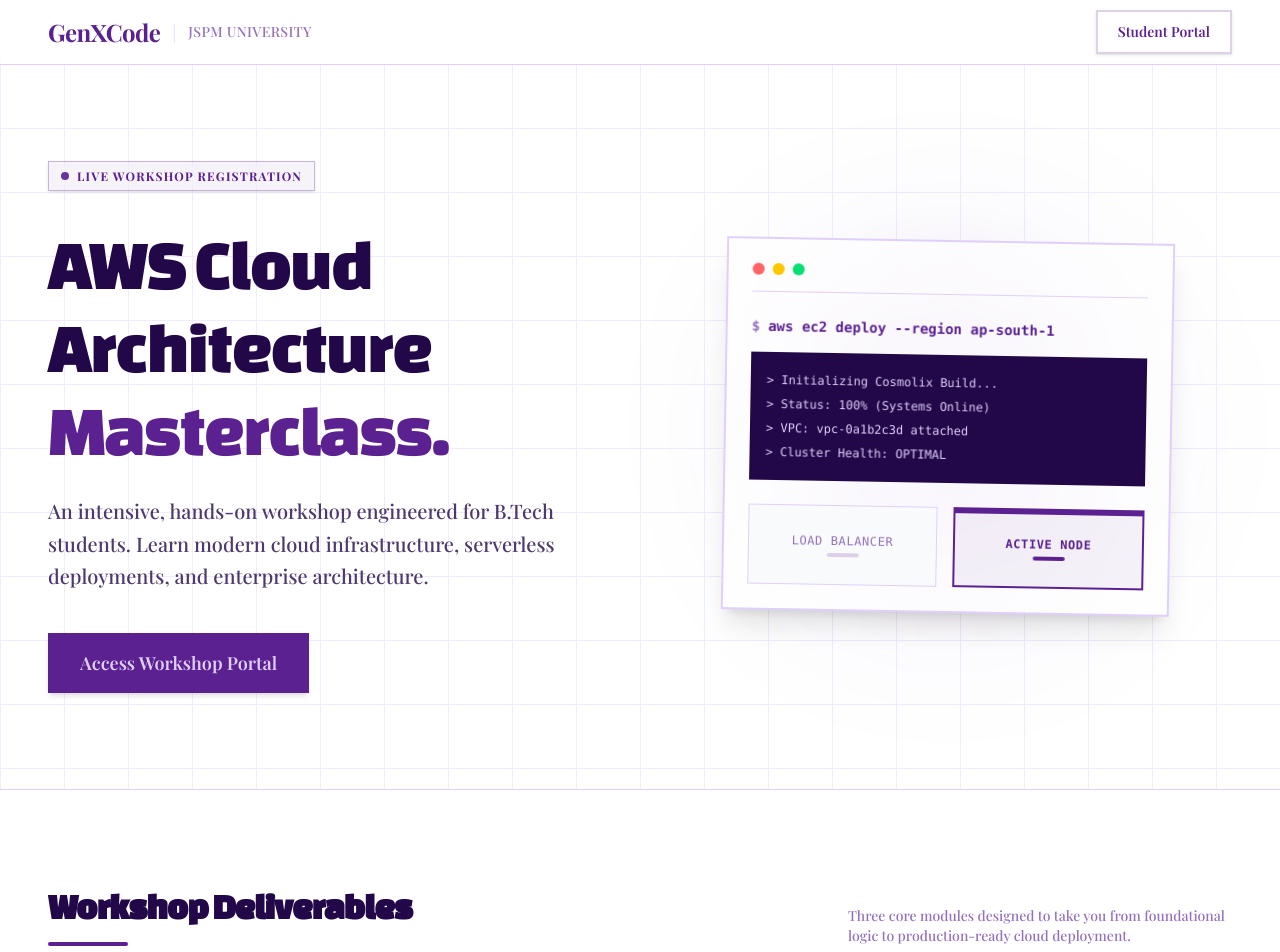
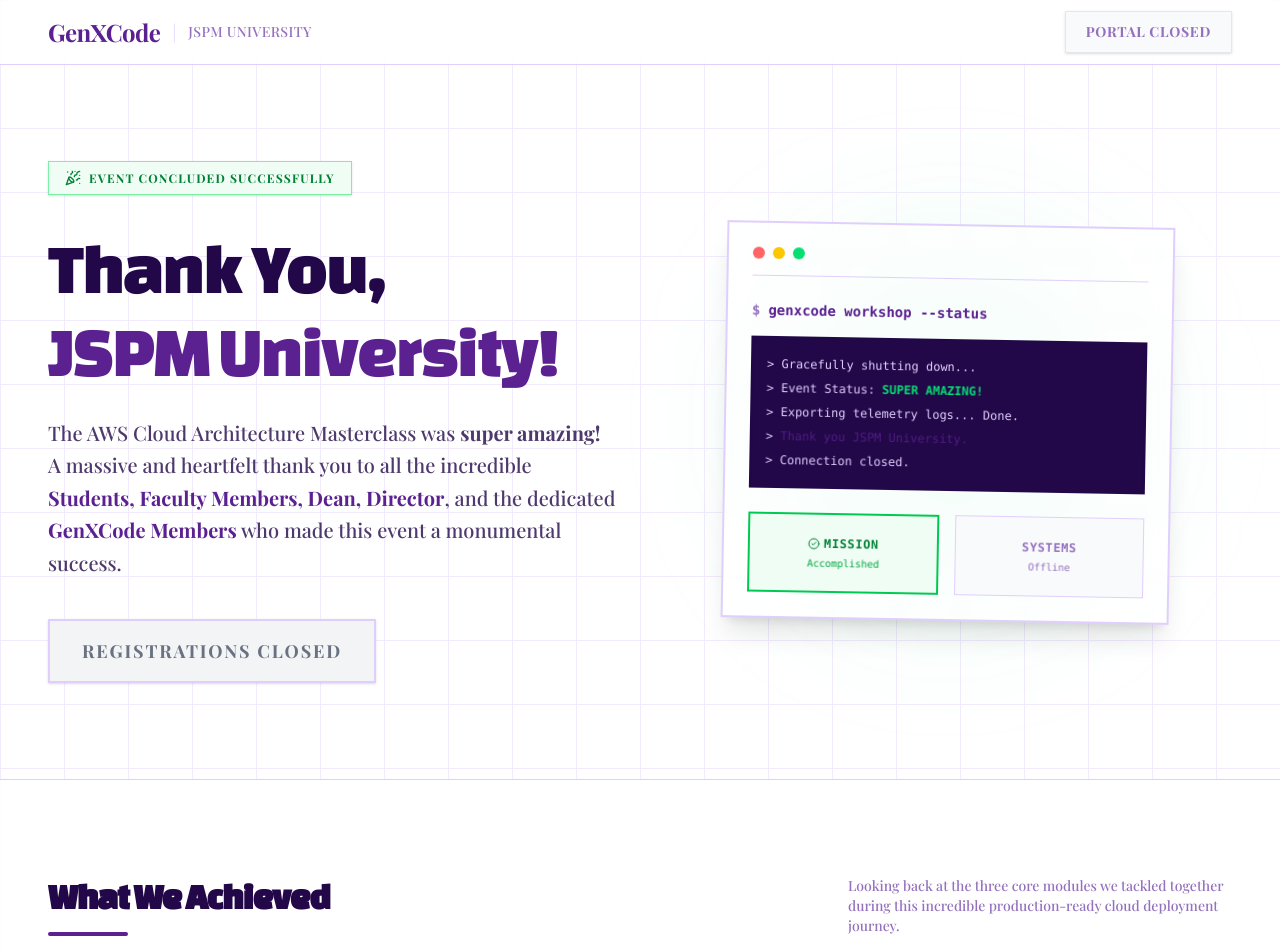
Before and after one commit to 0x-pratham/GenXCode-Workshop, a Next.js app: page / in a window 1280 px wide. Shown: the top 952 px of the page. Built offline with nearby package versions, Linux system fonts and the light colour scheme; a web font is replaced by a local one.

Commit message:
Mission Successful and ThankYou

```diff
--- a/src/app/page.tsx
+++ b/src/app/page.tsx
@@ -1,7 +1,7 @@
 'use client'
 
 import Link from 'next/link'
-import { LayoutTemplate, Server, ShieldCheck, ExternalLink, Heart } from 'lucide-react'
+import { LayoutTemplate, Server, ShieldCheck, ExternalLink, Heart, PartyPopper, CheckCircle2 } from 'lucide-react'
 
 export default function LandingPage() {
   return (
@@ -20,48 +20,44 @@
               JSPM University
             </span>
           </div>
-          <Link
-            href="/login"
-            className="text-xs sm:text-sm font-semibold border-2 border-primary/20 text-primary px-4 sm:px-5 py-2 sm:py-2.5 rounded-sm hover:bg-primary hover:text-primary-foreground transition-all shadow-sm whitespace-nowrap"
-          >
-            Student Portal
-          </Link>
+          <span className="text-xs sm:text-sm font-bold border border-gray-200 bg-gray-50 text-secondary px-4 sm:px-5 py-2 sm:py-2.5 rounded-sm shadow-sm whitespace-nowrap cursor-not-allowed uppercase tracking-wider">
+            Portal Closed
+          </span>
         </div>
       </nav>
 
       {/* Two-Column Hero Section */}
       <main className="flex-grow w-full max-w-7xl mx-auto px-4 sm:px-6 lg:px-12 py-10 sm:py-16 md:py-24 z-0 flex flex-col md:grid md:grid-cols-2 gap-10 lg:gap-12 items-center overflow-x-hidden">
 
-        {/* Left Column: Typography & CTAs */}
+        {/* Left Column: Celebration Typography */}
         <div className="flex flex-col items-center md:items-start text-center md:text-left w-full relative z-10">
-          <div className="inline-flex items-center gap-2 px-3 py-1.5 rounded-sm border border-primary/30 bg-primary/5 text-primary text-[10px] sm:text-xs font-bold uppercase tracking-widest mb-6 md:mb-8 shadow-sm backdrop-blur-sm">
-            <span className="w-2 h-2 rounded-full bg-primary animate-pulse"></span>
-            Live Workshop Registration
+          <div className="inline-flex items-center gap-2 px-4 py-2 rounded-sm border border-green-300 bg-green-50 text-green-700 text-[10px] sm:text-xs font-bold uppercase tracking-widest mb-6 md:mb-8 shadow-sm backdrop-blur-sm">
+            <PartyPopper className="w-4 h-4" />
+            Event Concluded Successfully
           </div>
 
           <h1 className="text-4xl sm:text-5xl md:text-6xl lg:text-7xl mb-4 md:mb-6 text-foreground leading-[1.15] tracking-tight">
-            AWS Cloud <br className="hidden sm:block" /> Architecture <br />
-            <span className="text-primary">Masterclass.</span>
+            Thank You, <br className="hidden sm:block" />
+            <span className="text-primary">JSPM University!</span>
           </h1>
 
-          <p className="text-base sm:text-lg md:text-xl text-foreground/80 mb-8 md:mb-10 leading-relaxed font-medium max-w-xs sm:max-w-lg mx-auto md:mx-0">
-            An intensive, hands-on workshop engineered for B.Tech students.
-            Learn modern cloud infrastructure, serverless deployments, and enterprise architecture.
+          <p className="text-base sm:text-lg md:text-xl text-foreground/80 mb-8 md:mb-10 leading-relaxed font-medium max-w-xs sm:max-w-xl mx-auto md:mx-0">
+            The AWS Cloud Architecture Masterclass was <strong>super amazing!</strong> A massive and heartfelt thank you to all the incredible <span className="text-primary font-bold">Students, Faculty Members, Dean, Director</span>, and the dedicated <span className="text-primary font-bold">GenXCode Members</span> who made this event a monumental success.
           </p>
 
           <div className="flex flex-col sm:flex-row gap-4 w-full sm:w-auto">
-            <Link
-              href="/login"
-              className="inline-flex items-center justify-center px-8 py-4 bg-primary text-primary-foreground rounded-sm text-base md:text-lg font-semibold hover:bg-foreground hover:text-white transition-colors shadow-md w-full sm:w-auto"
+            <button
+              disabled
+              className="inline-flex items-center justify-center px-8 py-4 bg-gray-100 text-gray-500 border-2 border-border rounded-sm text-base md:text-lg font-bold w-full sm:w-auto cursor-not-allowed uppercase tracking-widest shadow-sm"
             >
-              Access Workshop Portal
-            </Link>
+              Registrations Closed
+            </button>
           </div>
         </div>
 
-        {/* Right Column: Abstract Engineering Visual */}
+        {/* Right Column: Abstract Engineering Visual (Shutdown Sequence) */}
         <div className="relative w-full max-w-[90%] sm:max-w-sm md:max-w-md mx-auto md:ml-auto mt-8 md:mt-0 z-0">
-          <div className="absolute top-1/2 left-1/2 -translate-x-1/2 -translate-y-1/2 w-[250px] md:w-[350px] h-[250px] md:h-[350px] bg-primary/10 blur-[60px] md:blur-[80px] rounded-full"></div>
+          <div className="absolute top-1/2 left-1/2 -translate-x-1/2 -translate-y-1/2 w-[250px] md:w-[350px] h-[250px] md:h-[350px] bg-green-400/10 blur-[60px] md:blur-[80px] rounded-full"></div>
 
           <div className="relative border-2 border-border bg-white/60 backdrop-blur-md p-4 md:p-6 shadow-xl rounded-sm transform md:rotate-1 hover:rotate-0 transition-transform duration-500 w-full overflow-hidden">
             <div className="flex gap-2 mb-4 md:mb-6 border-b border-border pb-3 md:pb-4">
@@ -72,25 +68,27 @@
 
             <div className="font-mono space-y-4">
               <div className="text-[11px] md:text-sm font-bold text-primary flex items-center gap-2 break-words">
-                <span className="text-secondary">$</span> aws ec2 deploy --region ap-south-1
+                <span className="text-secondary">$</span> genxcode workshop --status
               </div>
 
               <div className="bg-foreground text-primary-foreground p-3 md:p-4 rounded-sm text-[10px] md:text-xs leading-loose shadow-inner w-full break-all sm:break-normal whitespace-pre-wrap">
-                &gt; Initializing Cosmolix Build...<br/>
-                &gt; Status: 100% (Systems Online)<br/>
-                &gt; VPC: vpc-0a1b2c3d attached<br/>
-                &gt; Cluster Health: OPTIMAL
+                &gt; Gracefully shutting down...<br/>
+                &gt; Event Status: <span className="text-green-400 font-bold">SUPER AMAZING!</span><br/>
+                &gt; Exporting telemetry logs... Done.<br/>
+                &gt; <span className="text-primary/80">Thank you JSPM University.</span><br/>
+                &gt; Connection closed.
               </div>
 
               <div className="flex gap-2 sm:gap-3 md:gap-4 mt-4 md:mt-6 w-full">
-                <div className="h-16 md:h-20 flex-1 border border-border bg-gray-50 flex flex-col items-center justify-center rounded-sm min-w-0">
-                  <span className="text-[9px] md:text-xs text-secondary uppercase tracking-wider mb-1 text-center px-1 truncate w-full">Load Balancer</span>
-                  <div className="h-1 w-6 md:w-8 bg-secondary/30 rounded-full"></div>
+                <div className="h-16 md:h-20 flex-1 border-2 border-green-500 bg-green-50 flex flex-col items-center justify-center rounded-sm min-w-0">
+                  <span className="text-[9px] md:text-xs text-green-700 font-bold uppercase tracking-wider mb-1 text-center px-1 truncate w-full flex items-center justify-center gap-1">
+                    <CheckCircle2 className="w-3 h-3" /> Mission
+                  </span>
+                  <span className="text-[10px] text-green-600 font-medium">Accomplished</span>
                 </div>
-                <div className="h-16 md:h-20 flex-1 border-2 border-primary bg-primary/5 flex flex-col items-center justify-center rounded-sm relative overflow-hidden min-w-0">
-                  <div className="absolute top-0 left-0 w-full h-1 bg-primary"></div>
-                  <span className="text-[9px] md:text-xs text-primary font-bold uppercase tracking-wider mb-1 text-center px-1 truncate w-full">Active Node</span>
-                  <div className="h-1 w-6 md:w-8 bg-primary rounded-full"></div>
+                <div className="h-16 md:h-20 flex-1 border border-border bg-gray-50 flex flex-col items-center justify-center rounded-sm relative overflow-hidden min-w-0">
+                  <span className="text-[9px] md:text-xs text-secondary font-bold uppercase tracking-wider mb-1 text-center px-1 truncate w-full">Systems</span>
+                  <span className="text-[10px] text-secondary font-medium">Offline</span>
                 </div>
               </div>
             </div>
@@ -98,16 +96,16 @@
         </div>
       </main>
 
-      {/* Workshop Deliverables Grid */}
+      {/* Workshop Deliverables Grid (Retained as a memory/recap) */}
       <section className="border-t bg-white/90 backdrop-blur-sm w-full relative z-10">
         <div className="w-full max-w-7xl mx-auto px-4 sm:px-6 lg:px-12 py-16 md:py-24">
           <div className="mb-12 md:mb-16 md:flex justify-between items-end">
             <div>
-              <h2 className="text-3xl md:text-4xl font-bold text-foreground mb-4 tracking-tight">Workshop Deliverables</h2>
+              <h2 className="text-3xl md:text-4xl font-bold text-foreground mb-4 tracking-tight">What We Achieved</h2>
               <div className="w-16 md:w-20 h-1 bg-primary rounded-full"></div>
             </div>
             <p className="text-secondary font-medium mt-4 md:mt-0 max-w-sm text-sm">
-              Three core modules designed to take you from foundational logic to production-ready cloud deployment.
+              Looking back at the three core modules we tackled together during this incredible production-ready cloud deployment journey.
             </p>
           </div>
 
@@ -117,7 +115,7 @@
               <LayoutTemplate className="w-8 md:w-10 h-8 md:h-10 text-primary mb-5 md:mb-6 group-hover:scale-110 transition-transform duration-300" strokeWidth={1.5} />
               <h3 className="text-xl md:text-2xl text-foreground font-bold mb-3">01. Architecture</h3>
               <p className="text-secondary font-medium leading-relaxed text-sm md:text-base">
-                Understand the core mechanics of AWS. We break down EC2, S3, and VPCs without the fluff.
+                We understood the core mechanics of AWS, successfully breaking down EC2, S3, and VPCs without the fluff.
               </p>
             </div>
 
@@ -126,7 +124,7 @@
               <Server className="w-8 md:w-10 h-8 md:h-10 text-primary mb-5 md:mb-6 group-hover:scale-110 transition-transform duration-300" strokeWidth={1.5} />
               <h3 className="text-xl md:text-2xl text-foreground font-bold mb-3">02. Infrastructure</h3>
               <p className="text-secondary font-medium leading-relaxed text-sm md:text-base">
-                Learn how to deploy scalable Next.js and backend applications to the cloud efficiently.
+                Students learned how to deploy scalable Next.js and backend applications to the cloud efficiently.
               </p>
             </div>
 
@@ -135,7 +133,7 @@
               <ShieldCheck className="w-8 md:w-10 h-8 md:h-10 text-primary mb-5 md:mb-6 group-hover:scale-110 transition-transform duration-300" strokeWidth={1.5} />
               <h3 className="text-xl md:text-2xl text-foreground font-bold mb-3">03. Certification</h3>
               <p className="text-secondary font-medium leading-relaxed text-sm md:text-base">
-                Universal QR Check-in system tracking your attendance for verifiable workshop credentials.
+                The universal QR Check-in system successfully tracked attendance, securing everyone's verifiable credentials.
               </p>
             </div>
           </div>
```
